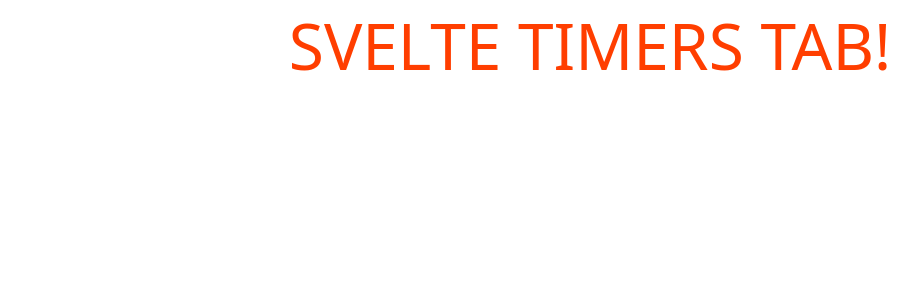
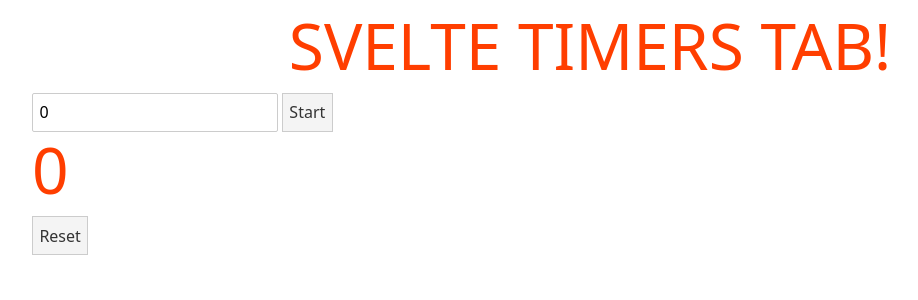
Before and after one commit to bineetNaidu/timers-tab-svelte, a Svelte app: page / in a window 1280 px wide. Shown: the top 300 px of the page, without its empty margins (50-968 px from the left). Built offline with nearby package versions, Linux system fonts and the light colour scheme.

Commit message:
add base functionality

```diff
--- a/src/App.svelte
+++ b/src/App.svelte
@@ -1,4 +1,25 @@
 <script lang="ts">
+  let time: number = 0;
+
+  $: counterTime = 0;
+
+  let unSub;
+
+  const handleSubmit = () => {
+    counterTime = time;
+    unSub = setInterval(() => {
+      counterTime = counterTime - 1;
+      if (unSub && counterTime === 0) {
+        clearInterval(unSub);
+      }
+    }, 1000);
+  };
+
+  const handleReset = () => {
+    time = 0;
+    counterTime = 0;
+    clearInterval(unSub);
+  };
 </script>
 
 <style>
@@ -12,4 +33,11 @@
 
 <main class="container">
   <h1 class="text-center">Svelte Timers Tab!</h1>
+  <form on:submit|preventDefault={handleSubmit}>
+    <input type="number" bind:value={time} step={1} placeholder="*in Secs" />
+    <button type="submit">Start</button>
+  </form>
+
+  <h1>{counterTime}</h1>
+  <button on:click={handleReset}>Reset</button>
 </main>
```
